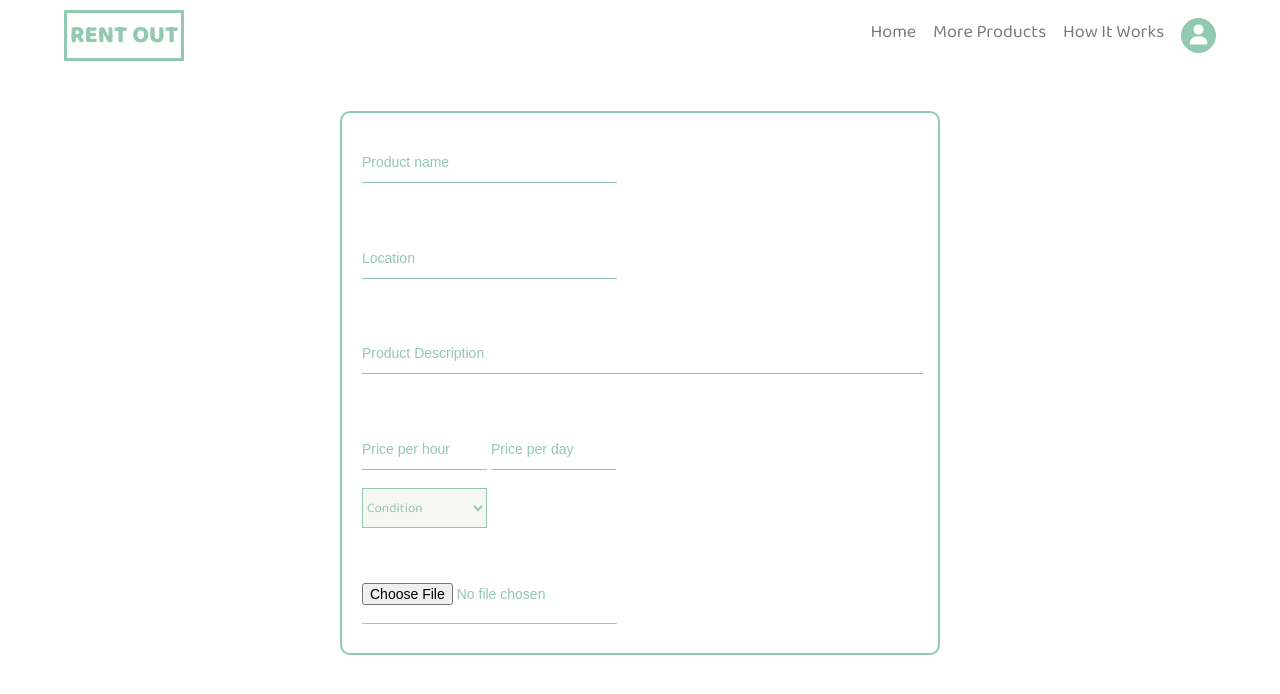
After one commit to pmfigjat/RENT-OUT, a PHP site: page /add_product.html in a window 1280 px wide. The commit adds this page. Shown: the top 694 px of the page. Run offline with PHP 8.4, Linux system fonts and the light colour scheme.

Commit message:
dashboard, add a product

```diff
--- /dev/null
+++ b/add_product.html
@@ -0,0 +1,57 @@
+<!DOCTYPE html>
+<html lang="en">
+<head>
+    <meta charset="UTF-8">
+    <link rel="preconnect" href="https://fonts.googleapis.com">
+    <link rel="preconnect" href="https://fonts.gstatic.com" crossorigin>
+    <link href="https://fonts.googleapis.com/css2?family=Baloo+2:wght@400;800&display=swap" rel="stylesheet">
+    <meta name="viewport" content="width=device-width, initial-scale=1.0">
+    <link rel="stylesheet" href="https://cdnjs.cloudflare.com/ajax/libs/font-awesome/6.7.1/css/all.min.css"
+    integrity="sha512-5Hs3dF2AEPkpNAR7UiOHba+lRSJNeM2ECkwxUIxC1Q/FLycGTbNapWXB4tP889k5T5Ju8fs4b1P5z/iB4nMfSQ=="
+    crossorigin="anonymous" referrerpolicy="no-referrer" />
+    <link rel="stylesheet" href="style/add_product.css">
+    <title>RENT OUT | More Products</title>
+</head>
+<header class="header">
+    <nav>
+     <h2>RENT OUT</h2>
+     <div class="links">
+         <a href="home.html">Home</a>
+         <a href="more_products.html">More Products</a>
+         <a href="how_it_works.html">How It Works</a>
+         <div class="dropdown">
+             <button class="icon"><i class="fa-solid fa-user"></i></button><br>
+             <div class="dropdown-content">
+                 <a href="SignIn.html">Sign In</a><br>
+                 <a href="logIn.html">Log In</a><br>
+                 <a href="dashboard.html">Dashboard</a>
+             </div>
+          </div>
+     </div>
+    </nav>
+ </header>
+
+ <main>
+    <div class="container1">
+        <div class="inputs">
+            <input type="text" id="p_name" placeholder="Product name"><br>
+            <input type="text" id="p_loc" placeholder="Location"><br>
+            <input type="text" id="p_description" placeholder="Product Description"><br>
+            <div class="price">
+                <input type="number"  id="priceH" placeholder="Price per hour">
+                <input type="number" id="priceD" placeholder="Price per day">
+            </div>
+            <select name="condition" id="condition">
+                <option value="condition">Condition</option>
+                <option value="bad">Bad</option>
+                <option value="good">Good</option>
+                <option value="excellent">Excellent</option>
+            </select><br>
+            <input type="file" name="image" id="image" accept="image/*">
+
+
+        </div>
+    </div>
+ </main>
+
+</html>
--- /dev/null
+++ b/style/add_product.css
@@ -0,0 +1,142 @@
+*{
+    margin: 0;
+    padding: 0;
+}
+
+
+header{
+    display: flex;
+    justify-content: center;
+}
+
+nav {
+    display: flex;
+    align-items: center;
+    justify-content: space-between;
+    margin-top: 10px;
+    width: 90%;
+
+}
+
+.header h2 {
+
+    font-family: "Baloo 2", sans-serif;
+    color: #92C9B1;
+    border: 3px solid #92C9B1;
+    width: fit-content;
+    height: fit-content;
+    padding: 3px;
+}
+
+.links {
+    display: flex;
+    justify-content: space-between;
+    width: 30%;
+}
+
+.links a {
+    text-decoration: none;
+    color: #7A7D7C;
+    font-family: "Baloo 2", sans-serif;
+    font-size: 18px;
+}
+
+.dropdown {
+    position: relative;
+}
+
+.icon{
+    font-size: 20px;
+    width: 35px;
+    height: 35px;
+    background-color: #92C9B1;
+    border-radius: 20px;
+    border: solid 1px #92C9B1;
+    color: #fff;
+}
+
+.dropdown:hover .dropdown-content{
+    display: block;
+}
+
+.dropdown-content{
+    position: absolute;
+    display: none;
+    background-color: #fff;
+    padding: 10px;
+}
+
+
+.container1{
+    width: 600px;
+    height: 600px;
+    justify-self: center;
+    display: flex;
+    flex-direction: column;
+}
+
+.inputs {
+    margin-top: 50px;
+    display: flex;
+    flex-direction: column;
+    justify-content: space-around;
+    height: 500px;
+    border: solid 2px #92C9B1;
+    border-radius: 10px;
+    padding: 20px;
+}
+
+.name_input{
+    margin-right: 15px;
+}
+
+.inputs h3 {
+    font-size: 24px;
+    color: #92C9B1;
+    font-family: "Baloo 2", sans-serif;
+
+}
+
+.inputs input {
+    border: none;
+    font-size: 14px;
+    border-bottom: solid 1px #92C9B1;
+    color: #92C9B1;
+    height: 40px;
+    width: 250px;
+    padding-right: 5px;
+
+}
+
+#p_description{
+    width: 100%;
+}
+
+#priceH, #priceD{
+    width: 120px;
+}
+
+.inputs input:focus{
+    box-shadow: none;
+    border: none;
+    border-bottom: solid 1px #92C9B1;
+    outline: none;
+}
+
+.inputs input::placeholder{
+    color: #92C9B1;
+    font-size: 14px;
+}
+ select{
+    border: 1px solid #92C9B1;
+    font-family: "Baloo 2", sans-serif;
+    background-color: #f6f7f2;
+    color: #92C9B1;
+    height: 40px;
+    width: 125px;
+    margin-right: 30px;
+}
+
+ select:focus{
+    outline: none;
+}
--- a/style/home.css
+++ b/style/home.css
@@ -5,6 +5,7 @@
 }
 body{
     min-height: 2500px;
+    height: fit-content;
 }
 
 .header{
```
Also changed, not shown: dashboard.html (added, +92 -0 lines), style/dashboard.css (added, +191 -0 lines).
